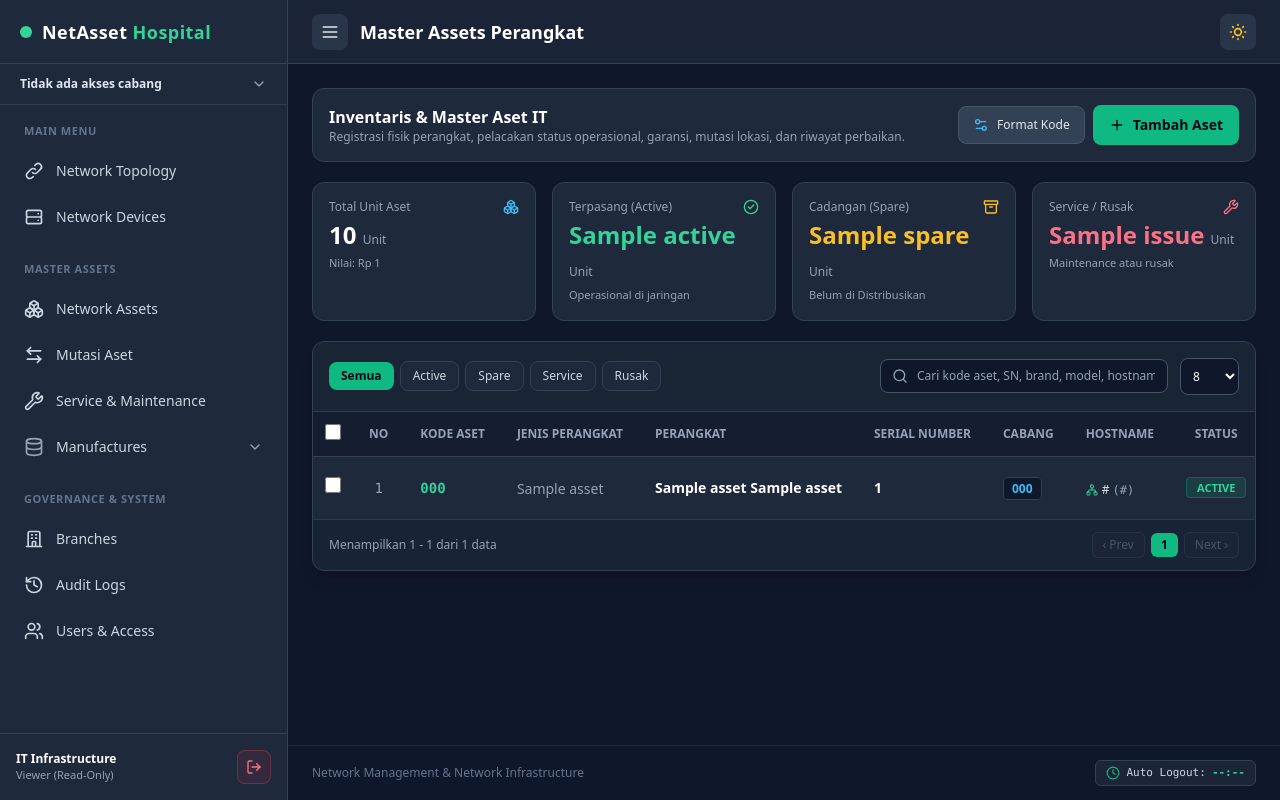
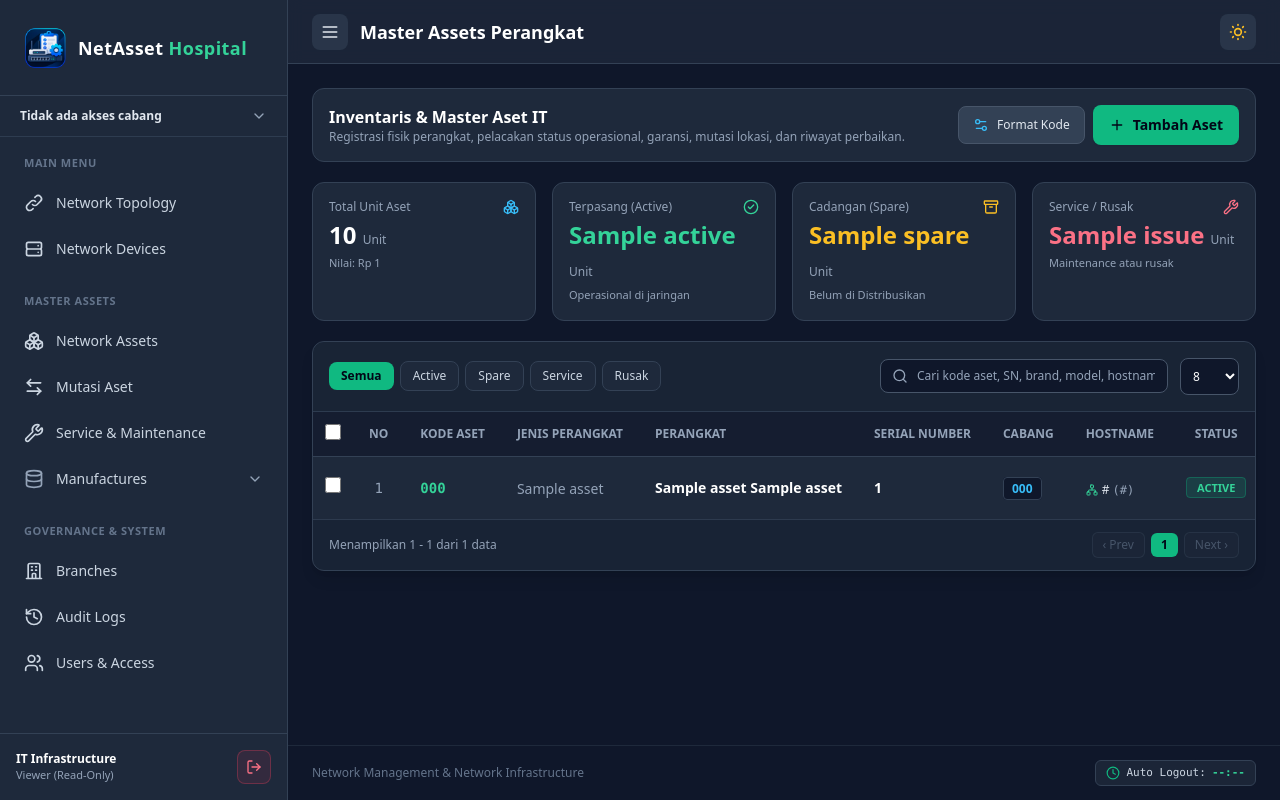
Before and after one commit to deepstruct-ilyasa/netmanagement, a Node server app: template views/assets/assets.ejs in a window 1280 px wide. Run offline with Node 20, Linux system fonts and the light colour scheme; the template is opened without the code that fills it: most values are stand-ins (such as "Sample title", 1, 10 or a date in 2020); some libraries are stand-ins or nearby versions.

Commit message:
Add : Penambahan icon pada sidebar dan favicon

```diff
--- a/db.js
+++ b/db.js
@@ -230,7 +230,7 @@ insertSetting.run(
 );
 insertSetting.run(
   'organization_name',
-  'IT Infrastructure',
+  'IT Network Engineer',
   'Nama instansi/perusahaan yang dicetak pada label QR aset'
 );
 
@@ -264,7 +264,7 @@ if (countTypes.total === 0) {
 const countBrands = db.prepare('SELECT COUNT(*) as total FROM brands').get();
 if (countBrands.total === 0) {
   const insertBrand = db.prepare('INSERT INTO brands (brand_name) VALUES (?)');
-  ['MikroTik', 'Ruijie', 'UniFi', 'Cisco', 'Hikvision'].forEach(b => insertBrand.run(b));
+  ['MikroTik', 'Ruijie', 'UniFi', 'Hikvision'].forEach(b => insertBrand.run(b));
 }
 
 // Seed default administrator user if empty (admin / admin123)
--- a/views/partials/header.ejs
+++ b/views/partials/header.ejs
@@ -4,6 +4,7 @@
   <meta charset="UTF-8">
   <meta name="viewport" content="width=device-width, initial-scale=1.0">
   <title><%= typeof title !== 'undefined' ? title : 'NetAsset Hospital' %></title>
+  <link rel="icon" type="image/png" href="/img/favicon.png">
   <script src="https://unpkg.com/lucide@latest"></script>
   <script src="https://cdn.tailwindcss.com"></script>
   <script type="text/javascript" src="https://unpkg.com/vis-network/standalone/umd/vis-network.min.js"></script>
--- a/views/partials/sidebar.ejs
+++ b/views/partials/sidebar.ejs
@@ -5,15 +5,21 @@
 <aside id="sidebar" class="fixed lg:sticky top-0 left-0 z-40 h-screen w-72 bg-slate-800 border-r border-slate-700 flex flex-col transition-all duration-300 -translate-x-full lg:translate-x-0 shrink-0">
 
   <!-- Brand Header -->
-  <div class="h-16 px-5 border-b border-slate-700 flex items-center justify-between shrink-0">
-    <a href="/" class="flex items-center gap-2.5 overflow-hidden">
-      <div class="w-3 h-3 rounded-full bg-emerald-400 shrink-0"></div>
-      <span class="text-lg font-bold tracking-wide text-white whitespace-nowrap">
+  <div class="h-24 px-5 border-b border-slate-700 flex items-center justify-between shrink-0">
+    <a href="/" class="flex items-center gap-2.5 min-w-0 overflow-hidden group">
+      <img src="/img/favicon.png" alt="NetAsset Hospital Logo"
+        class="w-12 h-12 rounded-lg object-contain shrink-0 p-0.5 group-hover:border-emerald-400/50 transition"
+        onerror="this.classList.add('hidden'); this.nextElementSibling.classList.remove('hidden');"
+      />
+      <div class="hidden w-3 h-3 rounded-full bg-emerald-400 shrink-0"></div>
+      <span class="text-lg font-bold tracking-wide text-white whitespace-nowrap truncate">
         NetAsset <span class="text-emerald-400">Hospital</span>
       </span>
     </a>
-    <button onclick="toggleSidebar()" class="lg:hidden text-slate-400 hover:text-white p-1">
-      <svg class="w-5 h-5" fill="none" stroke="currentColor" viewBox="0 0 24 24"><path stroke-linecap="round" stroke-linejoin="round" stroke-width="2" d="M6 18L18 6M6 6l12 12"/></svg>
+    <button onclick="toggleSidebar()" class="lg:hidden text-slate-400 hover:text-white p-1 shrink-0 cursor-pointer">
+      <svg class="w-5 h-5" fill="none" stroke="currentColor" viewBox="0 0 24 24">
+        <path stroke-linecap="round" stroke-linejoin="round" stroke-width="2" d="M6 18L18 6M6 6l12 12"/>
+      </svg>
     </button>
   </div>
 
--- a/views/users.ejs
+++ b/views/users.ejs
@@ -222,7 +222,7 @@
             </label>
             <label class="flex items-center gap-2 cursor-pointer p-1.5 rounded hover:bg-slate-800">
               <input type="checkbox" name="allowed_menus" value="assets" class="add-menu-cb rounded border-slate-600 text-emerald-500">
-              <span>Master Assets (Full)</span>
+              <span>Master Assets</span>
             </label>
             <label class="flex items-center gap-2 cursor-pointer p-1.5 rounded hover:bg-slate-800">
               <input type="checkbox" name="allowed_menus" value="branches" class="add-menu-cb rounded border-slate-600 text-emerald-500">
@@ -325,7 +325,7 @@
             </label>
             <label class="flex items-center gap-2 cursor-pointer p-1.5 rounded hover:bg-slate-800">
               <input type="checkbox" name="allowed_menus" value="assets" class="edit-menu-cb rounded border-slate-600 text-sky-500">
-              <span>Master Assets (Full)</span>
+              <span>Master Assets</span>
             </label>
             <label class="flex items-center gap-2 cursor-pointer p-1.5 rounded hover:bg-slate-800">
               <input type="checkbox" name="allowed_menus" value="branches" class="edit-menu-cb rounded border-slate-600 text-sky-500">
```
Also changed, not shown: public/img/favicon.png (added).
